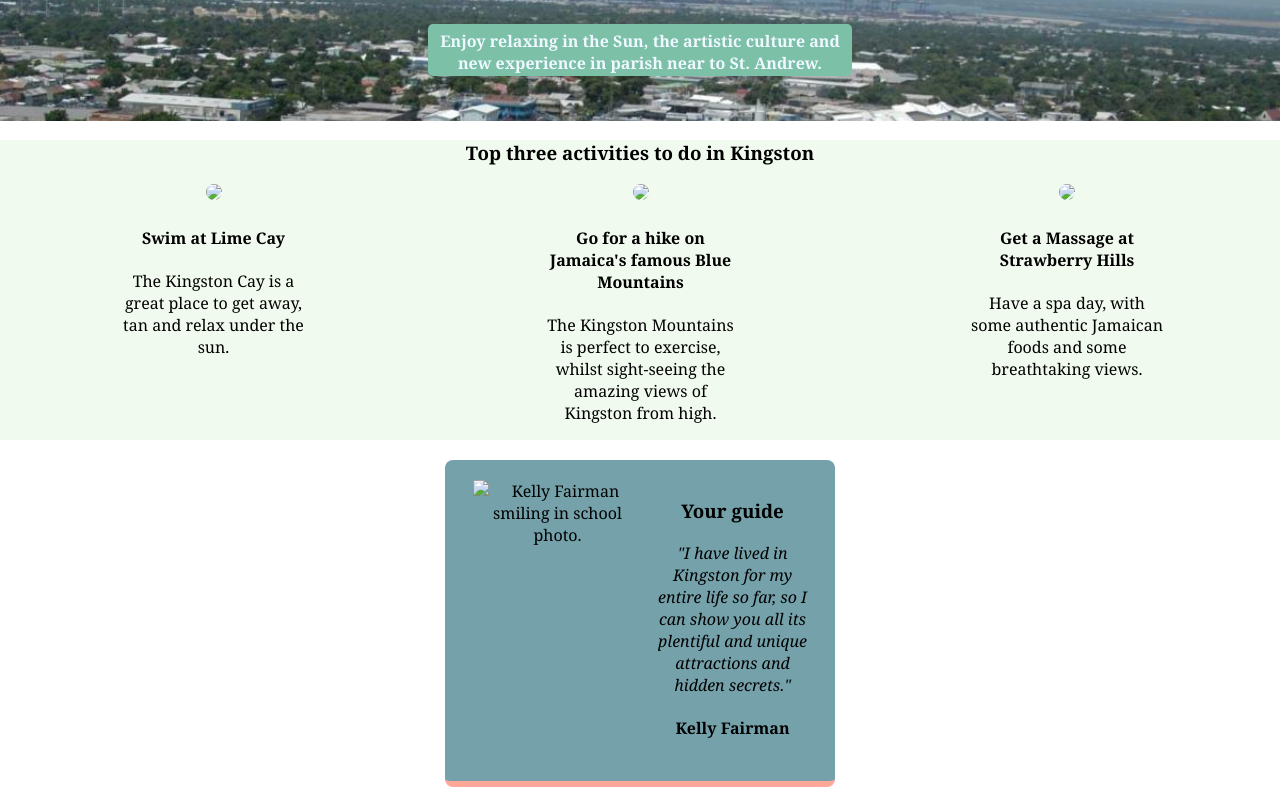
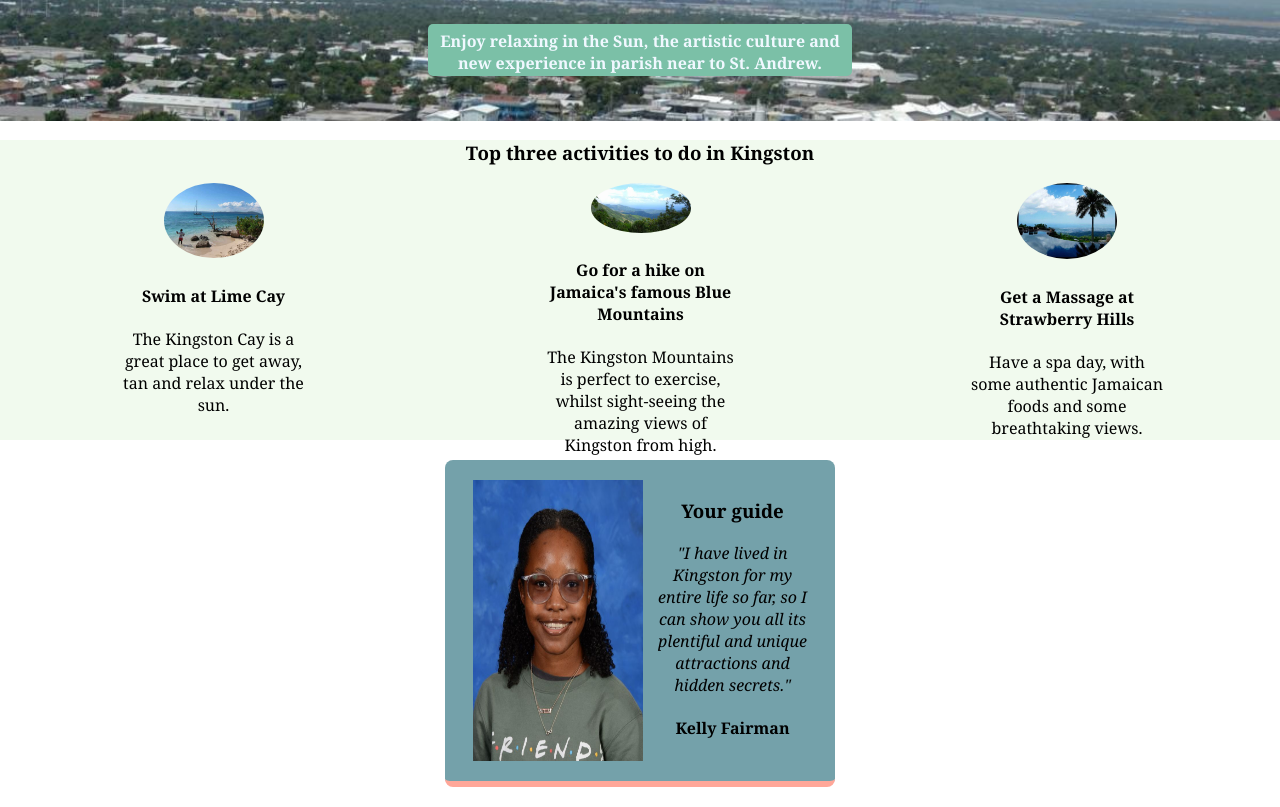
Before and after one commit to kpfairman/hometown_homepage, a plain HTML site: page index.html in a window 1280 px wide. Shown: the part 77-884 px from the top of the page. Drawn offline with Linux system fonts and the light colour scheme; files whose address does not match are found by name.

Commit message:
Update index.html

```diff
--- a/index.html
+++ b/index.html
@@ -19,21 +19,21 @@
             <h3>Top three activities to do in Kingston</h3>
             <div class="activities">
                 <div>
-                    <img src="images/beach.jpg" class="beach">
+                    <img src="beach.jpg" class="beach">
                     <div id="about1">
                         <h4>Swim at Lime Cay</h4>
                         <p>The Kingston Cay is a great place to get away, tan and relax under the sun.</p>
                     </div>
                 </div>
                 <div>
-                    <img src="images/hiking.jpg" class="hiking">
+                    <img src="hiking.jpg" class="hiking">
                     <div id="about2">
                         <h4>Go for a hike on Jamaica's famous Blue Mountains</h4>
                         <p>The Kingston Mountains is perfect to exercise, whilst sight-seeing the amazing views of Kingston from high.</p>
                     </div>
                 </div>
                 <div>
-                    <img src="images/spa.jpg" class="spa">
+                    <img src="spa.jpg" class="spa">
                     <div id="about3">
                         <h4>Get a Massage at Strawberry Hills</h4>
                         <p>Have a spa day, with some authentic Jamaican foods and some breathtaking views.</p>
@@ -45,7 +45,7 @@
         <!-- GUIDE SECTION -->
         <div class="card">
             <img
-            src="images/kelly.png" alt="Kelly Fairman smiling in school photo."
+            src="kelly.png" alt="Kelly Fairman smiling in school photo."
             class="picture">
             <div>
                 <h3>Your guide</h3>
```
